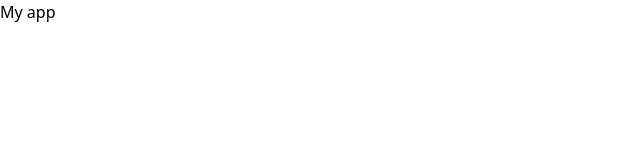
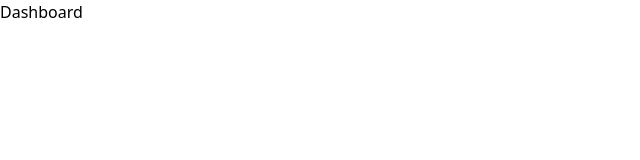
Before and after one commit to HongNT03/YOUR-BLOG, a React (Vite) app in the folder client/: page /dashboard in a window 1280 px wide. Shown: the top 160 px of the page, without its empty margins (0-640 px from the left). Built offline with nearby package versions, Linux system fonts and the light colour scheme.

Commit message:
create pages and routes

```diff
--- a/client/package.json
+++ b/client/package.json
@@ -11,7 +11,8 @@
   },
   "dependencies": {
     "react": "^18.3.1",
-    "react-dom": "^18.3.1"
+    "react-dom": "^18.3.1",
+    "react-router-dom": "^7.0.1"
   },
   "devDependencies": {
     "@eslint/js": "^9.13.0",
--- a/client/src/App.jsx
+++ b/client/src/App.jsx
@@ -1,9 +1,24 @@
 import React from "react";
+import { BrowserRouter, Routes, Route } from "react-router-dom";
+
+import Home from "./pages/Home";
+import About from "./pages/About";
+import SignIn from "./pages/SignIn";
+import SignUp from "./pages/SignUp";
+import Dashboard from "./pages/Dashboard";
+import Project from "./pages/Project";
 
 export default function App() {
   return (
-    <div>
-      <h1 className="text-3xl text-red-400">My app</h1>
-    </div>
+    <BrowserRouter>
+      <Routes>
+        <Route path="/" element={<Home />} />
+        <Route path="/about" element={<About />} />
+        <Route path="/sign-in" element={<SignIn />} />
+        <Route path="/sign-up" element={<SignUp />} />
+        <Route path="/project" element={<Project />} />
+        <Route path="/dashboard" element={<Dashboard />} />
+      </Routes>
+    </BrowserRouter>
   );
 }
--- /dev/null
+++ b/client/src/pages/About.jsx
@@ -0,0 +1,9 @@
+import React from 'react'
+
+const About = () => {
+  return (
+    <div>About</div>
+  )
+}
+
+export default About
--- /dev/null
+++ b/client/src/pages/Dashboard.jsx
@@ -0,0 +1,9 @@
+import React from 'react'
+
+const Dashboard = () => {
+  return (
+    <div>Dashboard</div>
+  )
+}
+
+export default Dashboard
--- /dev/null
+++ b/client/src/pages/Home.jsx
@@ -0,0 +1,9 @@
+import React from 'react'
+
+const Home = () => {
+  return (
+    <div>Home</div>
+  )
+}
+
+export default Home
--- /dev/null
+++ b/client/src/pages/Project.jsx
@@ -0,0 +1,9 @@
+import React from 'react'
+
+const Project = () => {
+  return (
+    <div>Project</div>
+  )
+}
+
+export default Project
--- /dev/null
+++ b/client/src/pages/SignIn.jsx
@@ -0,0 +1,9 @@
+import React from 'react'
+
+const SignIn = () => {
+  return (
+    <div>SignIn</div>
+  )
+}
+
+export default SignIn
--- /dev/null
+++ b/client/src/pages/SignUp.jsx
@@ -0,0 +1,9 @@
+import React from 'react'
+
+const SignUp = () => {
+  return (
+    <div>SignUp</div>
+  )
+}
+
+export default SignUp
```
Also changed, not shown: 1 other file (tests, documents, lock files or other folders).
